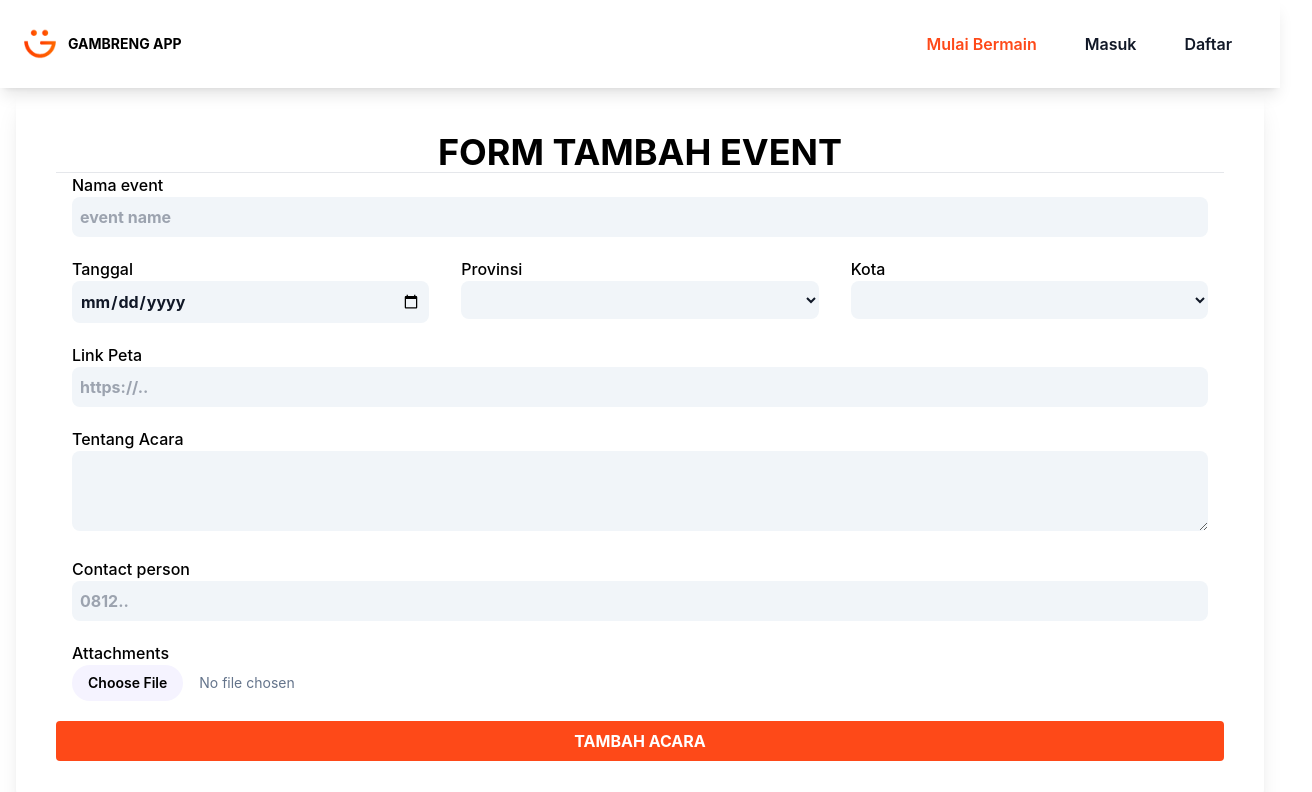
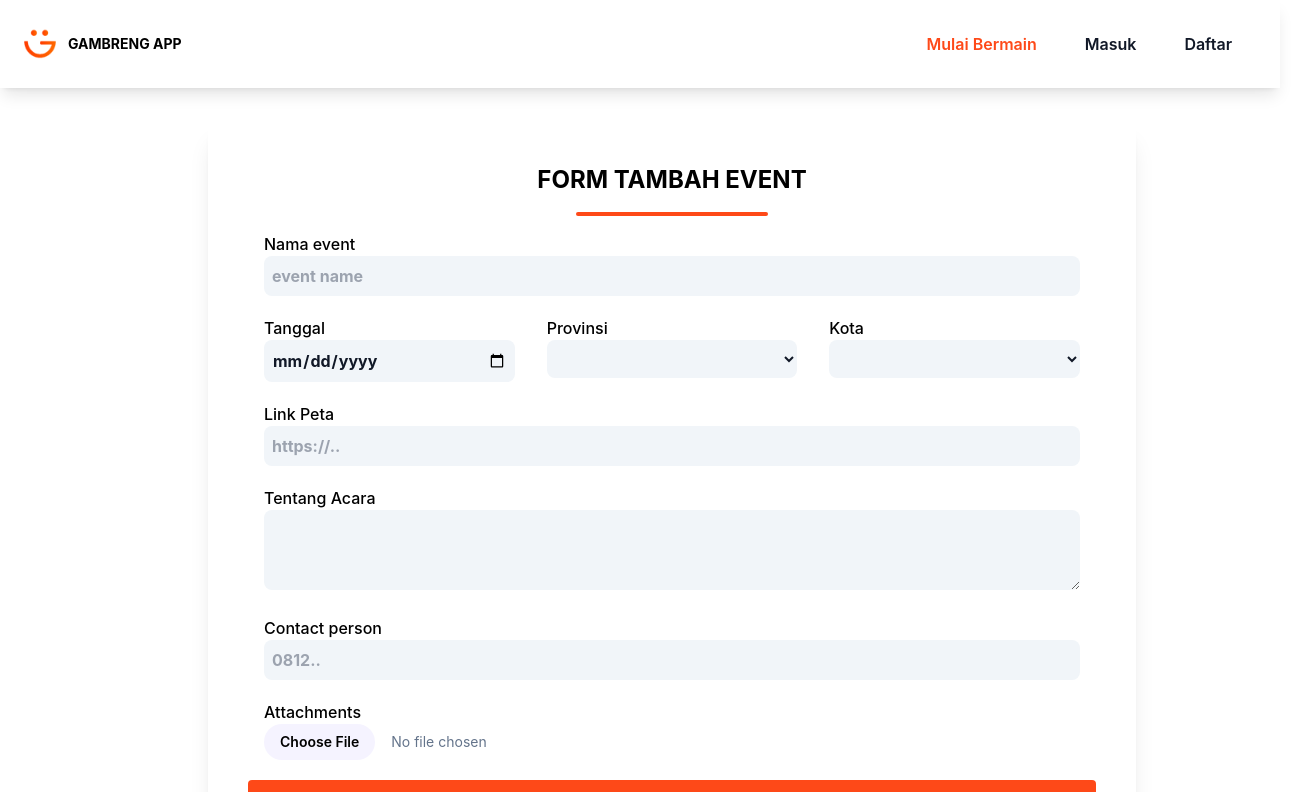
Before and after one commit to zulnurdiana/Gambreng-App-FrontEnd, a React (Create React App) app: page /tambah-acara in a window 1280 px wide. Shown: the top 792 px of the page, 1312 px wide, since content can reach past the window. Built offline with nearby package versions, Linux system fonts and the light colour scheme.

Commit message:
fix width of form container and some classnames in html tag
edited hr, font size, color, and fix the width problem of form container

```diff
--- a/src/components/FormTambahAcara.js
+++ b/src/components/FormTambahAcara.js
@@ -3,14 +3,15 @@ import React from "react";
 const FormTambahAcara = () => {
   return (
     <div className="min-full-no-navbar pt-22">
-      <div class="container">
+      <div class="container m-8">
 
-        <div class="mb-20 rounded-xl shadow-xl content-around">
+        <div class="mb-10 rounded-xl shadow-xl content-around ml-40 mr-40">
           <div class="px-10 py-10 justify-center">
             <h1 class="text-39364F text-center">
-              <span class="block font-bold mt-1  lg:text-4xl">
+              <span class="block font-bold mt-1  lg:text-2xl">
                 FORM TAMBAH EVENT
-              </span><hr></hr>
+              </span>
+              <hr class="w-48 h-1 mx-auto my-4 bg-primary border-0 rounded dark:bg-primary"/>
             </h1>
 
             <div className="w-full mb-5 px-4">
@@ -94,7 +95,9 @@ const FormTambahAcara = () => {
                     "/>
                 </label>
             </div>
-            <button className="bg-primary hover:bg-blue-700 w-full text-white font-bold py-2 px-4 rounded">TAMBAH ACARA</button>
+            <button
+            className="bg-primary hover:bg-blue-700 w-full text-white font-bold py-2 px-4 rounded"
+            >TAMBAH ACARA</button>
           </div>
         </div>
 
```
